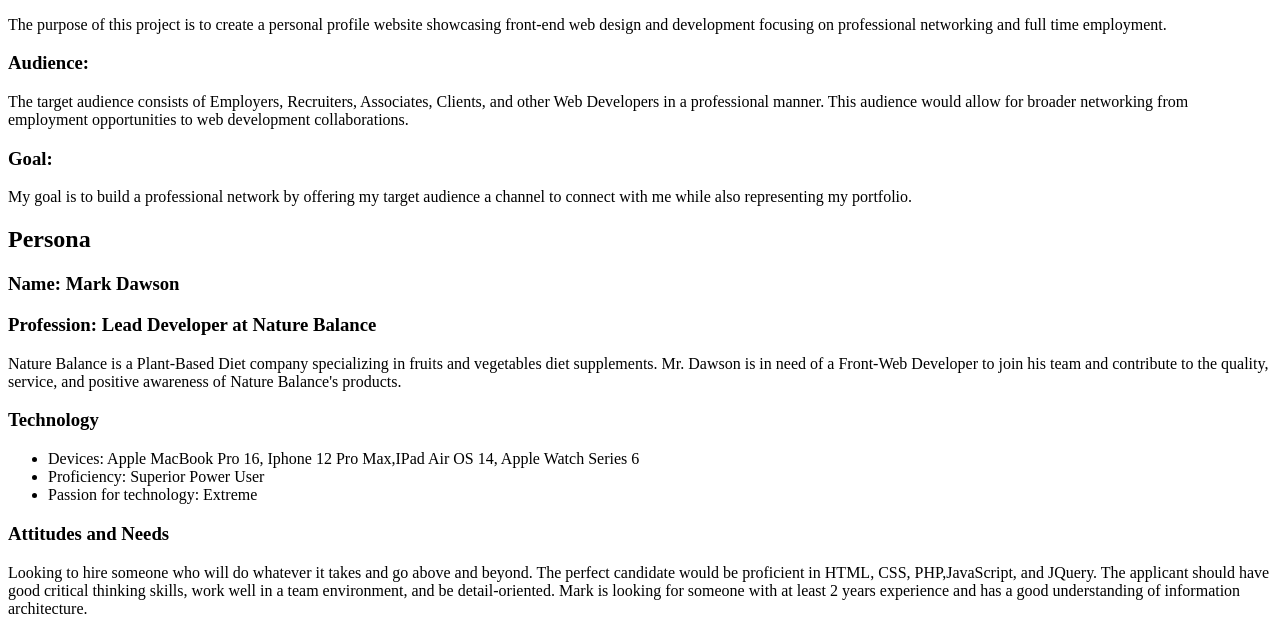
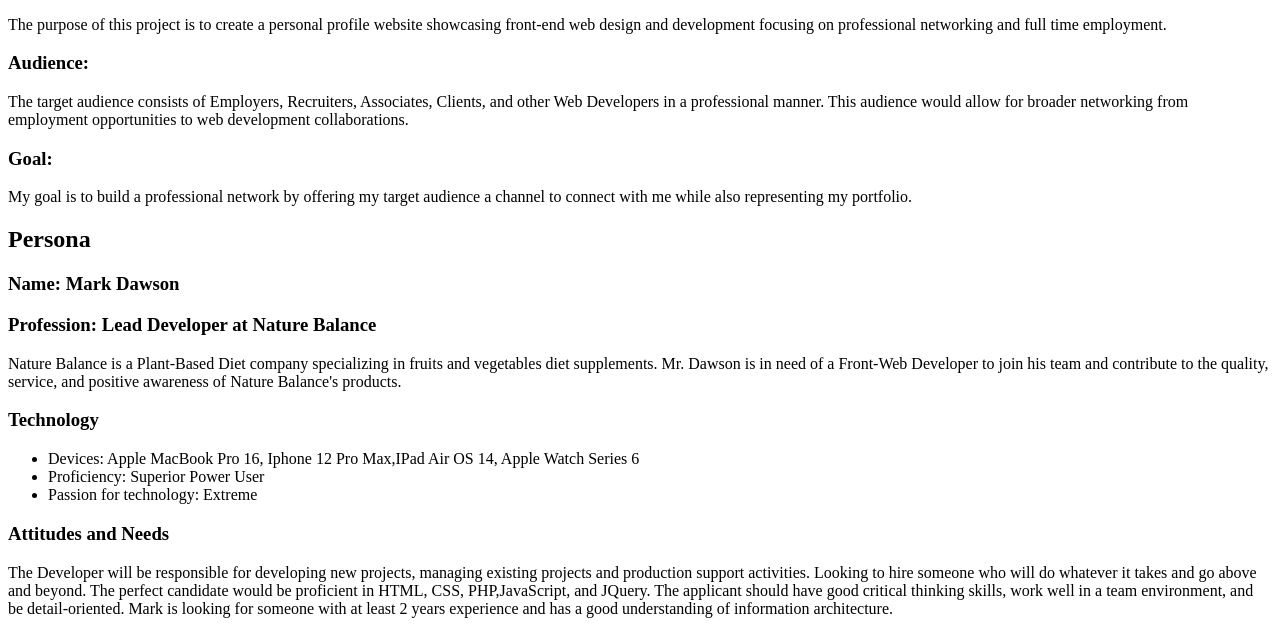
Before and after one commit to dianeaguilar/my-pwp-diane-aguilar, a plain HTML site: page public_html/documentation/milestone-1.html in a window 1280 px wide. Shown: the part 152-785 px from the top of the page. Drawn offline with Linux system fonts and the light colour scheme.

Commit message:
edited milestone-1.html

```diff
--- a/public_html/documentation/milestone-1.html
+++ b/public_html/documentation/milestone-1.html
@@ -36,7 +36,7 @@
         </ul>
     </div>
     <h3>Attitudes and Needs</h3>
-        <p>Looking to hire someone who will do whatever it takes and go above and beyond. The perfect candidate would be proficient in HTML, CSS, PHP,JavaScript, and JQuery. The applicant should have good critical thinking skills, work well in a team environment, and be detail-oriented. Mark is looking for someone with at least 2 years experience and has a good understanding of information architecture.
+        <p>The Developer will be responsible for developing new projects, managing existing projects and production support activities. Looking to hire someone who will do whatever it takes and go above and beyond. The perfect candidate would be proficient in HTML, CSS, PHP,JavaScript, and JQuery. The applicant should have good critical thinking skills, work well in a team environment, and be detail-oriented. Mark is looking for someone with at least 2 years experience and has a good understanding of information architecture.
         </p>
 
     <h3>Frustrations</h3>
```
